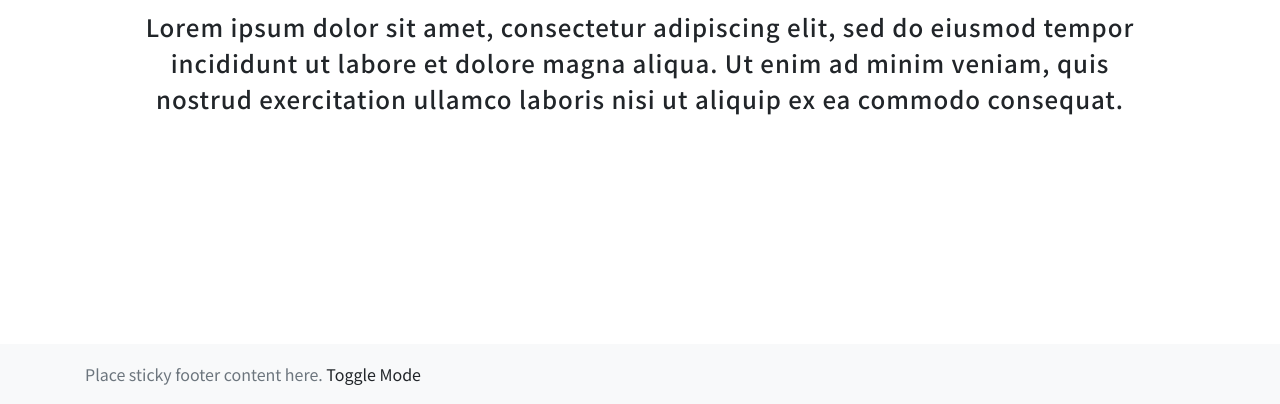
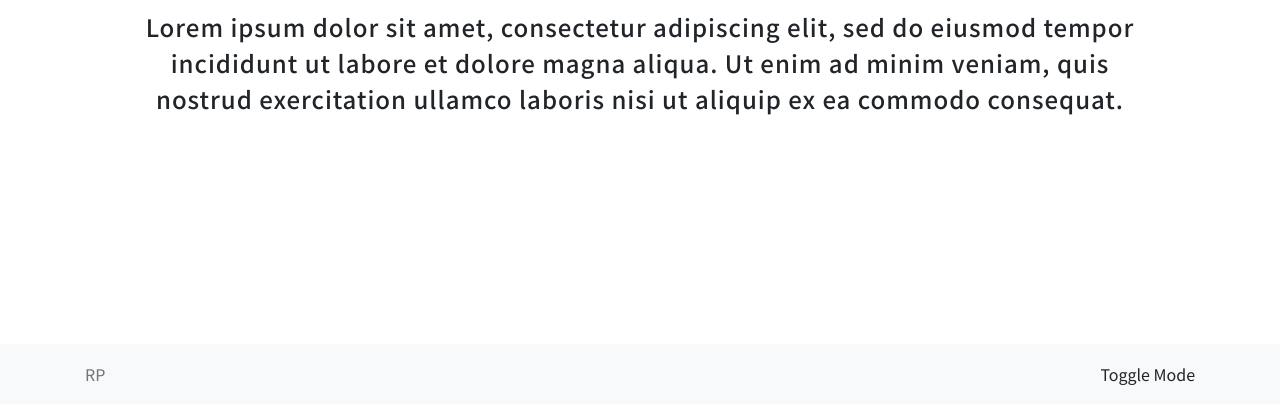
Before and after one commit to rohan-pandit/rp-personal-website, a website: page index.html in a window 1280 px wide. Shown: the part 396-800 px from the top of the page. Drawn offline with nearby package versions, Linux system fonts and the light colour scheme; a script that the page names is missing.

Commit message:
styling footer

```diff
--- a/index.html
+++ b/index.html
@@ -159,7 +159,7 @@
 
 <footer class="footer navbar-light bg-light">
       <div class="container">
-        <span class="text-muted">Place sticky footer content here.</span>
+        <span class="text-muted">RP</span>
         <span id="button" class="mode-toggle">Toggle Mode</span>
       </div>
 </footer>
--- a/scss/styles.scss
+++ b/scss/styles.scss
@@ -204,10 +204,15 @@ html {
 		    height: 60px;
 		    line-height: 60px;
 		    background-color: #f5f5f5;
+		    z-index: 10;
 
 		    -webkit-transition: background-color 1000ms linear !important;
 			-ms-transition: background-color 1000ms linear !important;
 			transition: background-color 1000ms linear !important;
+
+			.mode-toggle {
+				float: right;
+			}
 		}
 	}
 }
```
Also changed, not shown: css/styles.css.
